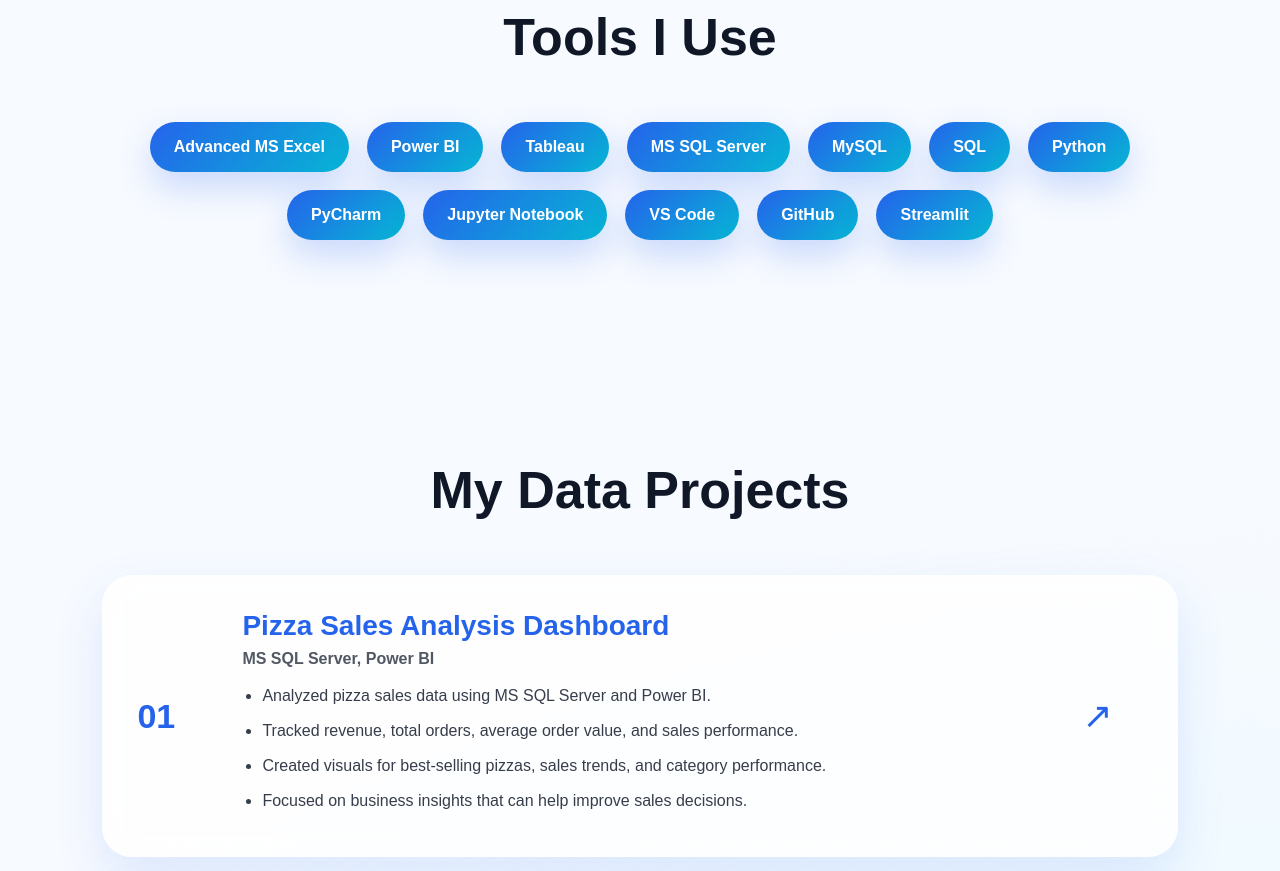
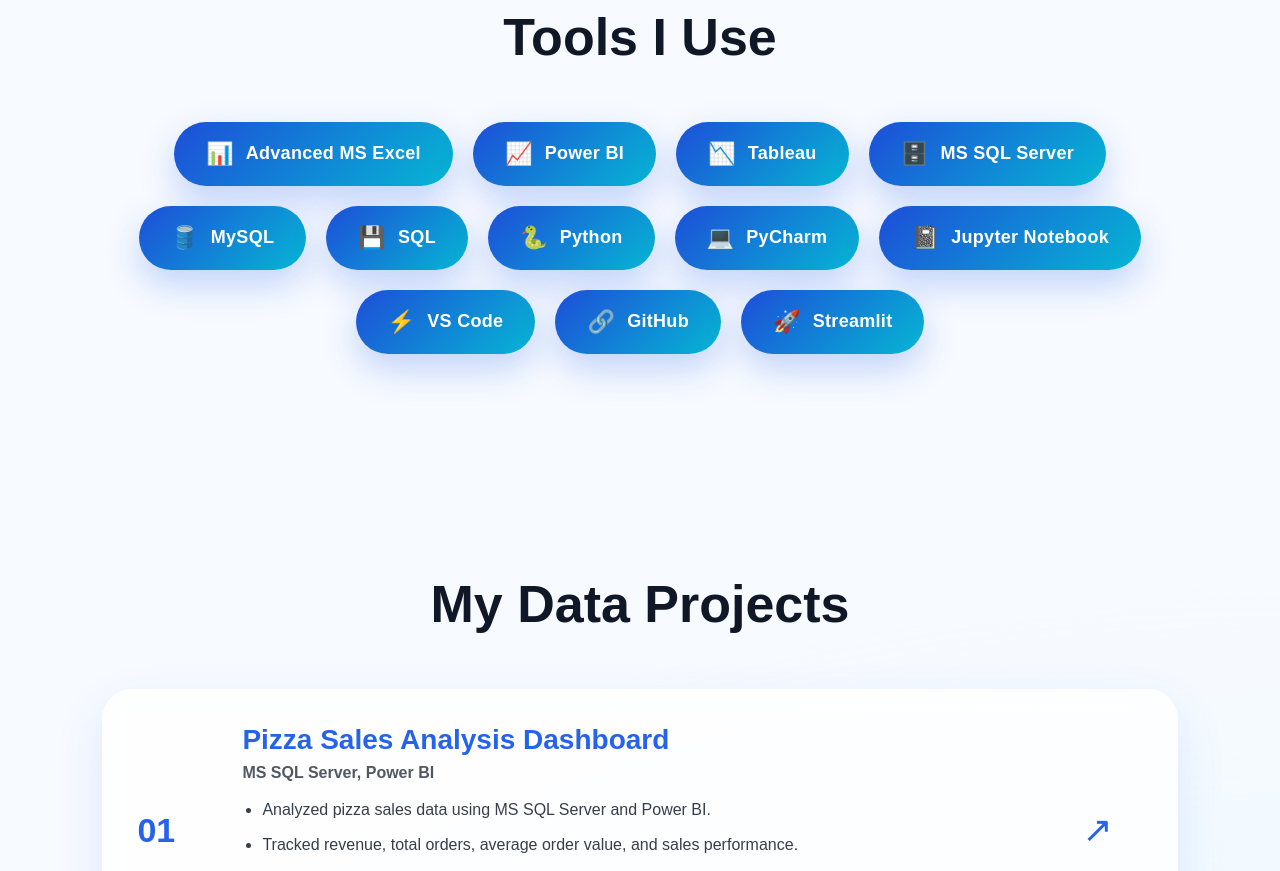
Before and after one commit to iam-shubhamm/My-portfolio, a Next.js app: page / in a window 1280 px wide. Shown: the part 3720-4591 px from the top of the page. Built offline with nearby package versions, Linux system fonts and the light colour scheme.

Commit message:
Update styles for tools-row and tool icons

```diff
--- a/app/globals.css
+++ b/app/globals.css
@@ -471,22 +471,91 @@
 }
 
 .tools-row {
-  max-width: 1000px;
+  max-width: 1200px;
   margin: auto;
   display: flex;
   flex-wrap: wrap;
   justify-content: center;
-  gap: 18px;
+  gap: 20px;
 }
 
 .tools-row span {
-  padding: 16px 24px;
+  display: flex;
+  align-items: center;
+  gap: 12px;
+  padding: 18px 32px;
   border-radius: 999px;
-  background: linear-gradient(135deg, #2563eb, #06b6d4);
+  background: linear-gradient(135deg, #1d4ed8, #06b6d4);
   color: white;
+  font-size: 18px;
   font-weight: 800;
-  box-shadow: 0 15px 35px rgba(37, 99, 235, 0.22);
-  transition: 0.3s;
+  letter-spacing: 0.3px;
+  box-shadow: 0 15px 35px rgba(37, 99, 235, 0.25);
+  transition: all 0.35s ease;
+  cursor: default;
+  min-height: 64px;
+}
+
+.tools-row span:hover {
+  transform: translateY(-8px) scale(1.05);
+  box-shadow: 0 22px 45px rgba(37, 99, 235, 0.35);
+}
+
+.tools-row span::before {
+  font-size: 22px;
+  display: flex;
+  align-items: center;
+  justify-content: center;
+}
+
+/* Individual Tool Icons */
+
+.tools-row span:nth-child(1)::before {
+  content: "📊";
+}
+
+.tools-row span:nth-child(2)::before {
+  content: "📈";
+}
+
+.tools-row span:nth-child(3)::before {
+  content: "📉";
+}
+
+.tools-row span:nth-child(4)::before {
+  content: "🗄️";
+}
+
+.tools-row span:nth-child(5)::before {
+  content: "🛢️";
+}
+
+.tools-row span:nth-child(6)::before {
+  content: "💾";
+}
+
+.tools-row span:nth-child(7)::before {
+  content: "🐍";
+}
+
+.tools-row span:nth-child(8)::before {
+  content: "💻";
+}
+
+.tools-row span:nth-child(9)::before {
+  content: "📓";
+}
+
+.tools-row span:nth-child(10)::before {
+  content: "⚡";
+}
+
+.tools-row span:nth-child(11)::before {
+  content: "🔗";
+}
+
+.tools-row span:nth-child(12)::before {
+  content: "🚀";
 }
 
 .tools-row span:hover {
```
